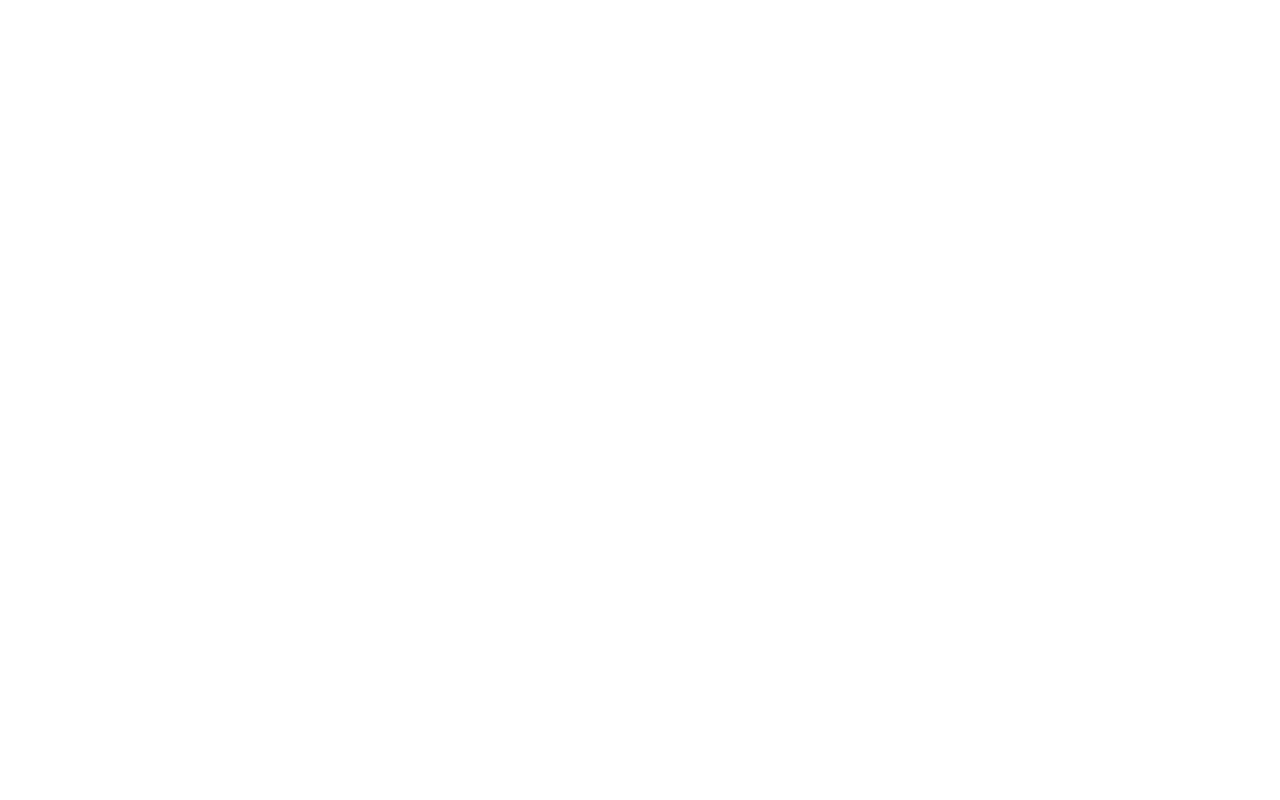
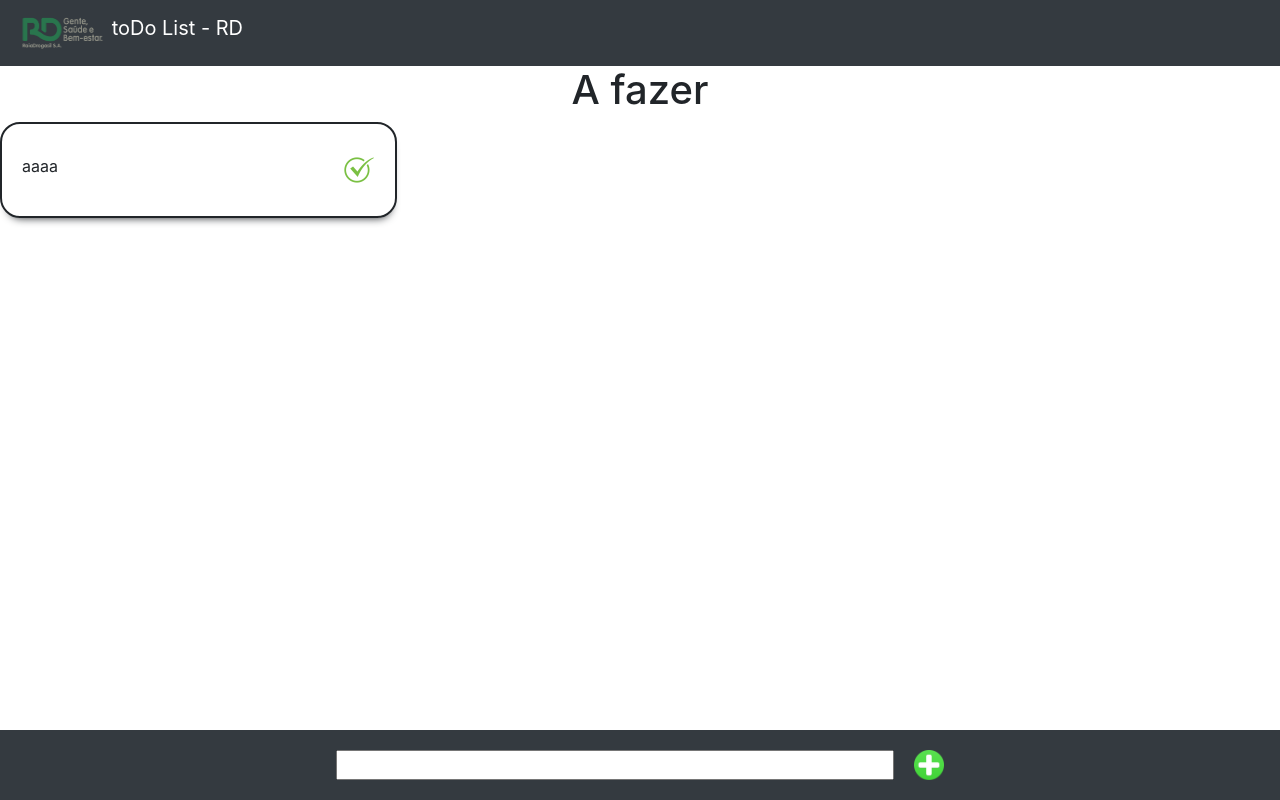
Before and after one commit to PrietoLucas/projetos, a plain HTML site: page toDoList/index.html in a window 1280 px wide. Drawn offline with nearby package versions, Linux system fonts and the light colour scheme.

Commit message:
Front Finalizado

```diff
--- a/toDoList/css/style.css
+++ b/toDoList/css/style.css
@@ -0,0 +1,22 @@
+.card-tarefa{
+    display: flex;
+    justify-content: space-between;
+    box-shadow: 1px 7px 8px -7px;
+    border: 2px solid;
+    border-radius: 20px;
+    padding: 30px 20px;
+}
+
+footer{
+    position: fixed;
+    width: 100%;
+    display: flex;
+    padding: 20px;
+    justify-content: center;
+    bottom: 0;
+}
+
+#tarefa-digitada{
+    width: 45%;
+    margin-right: 20px;
+}
--- a/toDoList/index.html
+++ b/toDoList/index.html
@@ -1,13 +1,63 @@
 <!DOCTYPE html>
 <html lang="pt-BR">
+
 <head>
     <meta charset="UTF-8">
     <meta name="viewport" content="width=device-width, initial-scale=1.0">
     <meta http-equiv="X-UA-Compatible" content="ie=edge">
+    <link rel="stylesheet" href="https://stackpath.bootstrapcdn.com/bootstrap/4.4.1/css/bootstrap.min.css"
+        integrity="sha384-Vkoo8x4CGsO3+Hhxv8T/Q5PaXtkKtu6ug5TOeNV6gBiFeWPGFN9MuhOf23Q9Ifjh" crossorigin="anonymous">
     <link rel="stylesheet" type="text/css" href="./css/style.css">
     <title>To Do List - RD</title>
 </head>
+
 <body>
+    <header>
 
+        <nav class="navbar navbar-dark bg-dark">
+            <a class="navbar-brand" href="#">
+                <img src="./img/RD_Principal.png" width="90" height="40" class="d-inline-block align-top" alt="RD">
+                toDo List - RD
+            </a>
+        </nav>
+    </header>
+    <main class="conteiner">
+        <section id="board" class="row">
+            <div class="col-lg-12">
+                <h1 class="text-center">A fazer</h1>
+            </div>
+            <div id="tarefas" class="col-lg-12 row">
+                <div class="col-md-4">
+                    <div class="card-tarefa">
+                        <div class="texto-tarefa">
+                            aaaa
+                        </div>
+                        <div class="botao tarefa">
+                            <img src="./img/check.png" width="32" alt="Botão de Finalizar Tarefa"
+                                title="Botão de finalizar Tarefa">
+                        </div>
+                    </div>
+                </div>
+            </div>
+        </section>
+    </main>
+    <footer class="bg-dark navbar-dark">
+        <input type="text" id="tarefa-digitada"/>
+        <div id="adicionar-tarefa">
+            <img src="./img/add.png" width="30" alt="botão para adicionar tarefa" title="botão para adicionar tarefa">
+        </div>
+    </footer>
+
+    <script src="https://code.jquery.com/jquery-3.4.1.slim.min.js"
+        integrity="sha384-J6qa4849blE2+poT4WnyKhv5vZF5SrPo0iEjwBvKU7imGFAV0wwj1yYfoRSJoZ+n" crossorigin="anonymous">
+    </script>
+    <script src="https://cdn.jsdelivr.net/npm/popper.js@1.16.0/dist/umd/popper.min.js"
+        integrity="sha384-Q6E9RHvbIyZFJoft+2mJbHaEWldlvI9IOYy5n3zV9zzTtmI3UksdQRVvoxMfooAo" crossorigin="anonymous">
+    </script>
+    <script src="https://stackpath.bootstrapcdn.com/bootstrap/4.4.1/js/bootstrap.min.js"
+        integrity="sha384-wfSDF2E50Y2D1uUdj0O3uMBJnjuUD4Ih7YwaYd1iqfktj0Uod8GCExl3Og8ifwB6" crossorigin="anonymous">
+    </script>
+    <script src="./js/script.js"></script>
 </body>
+
 </html>
```
Also changed, not shown: toDoList/img/RD_Principal.png (added), toDoList/img/add.png (added), toDoList/img/check.png (added), toDoList/js/script.js (added).
